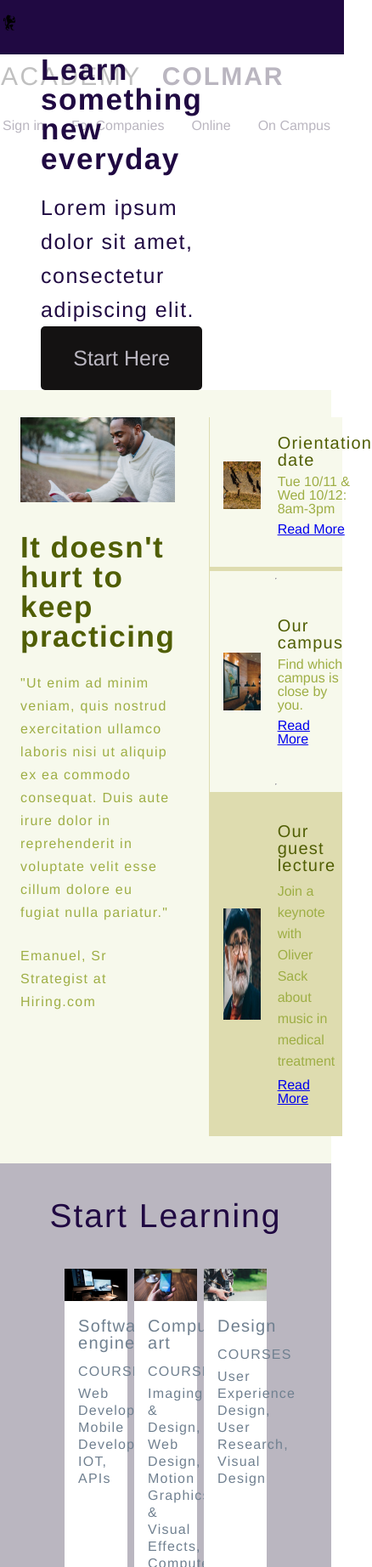
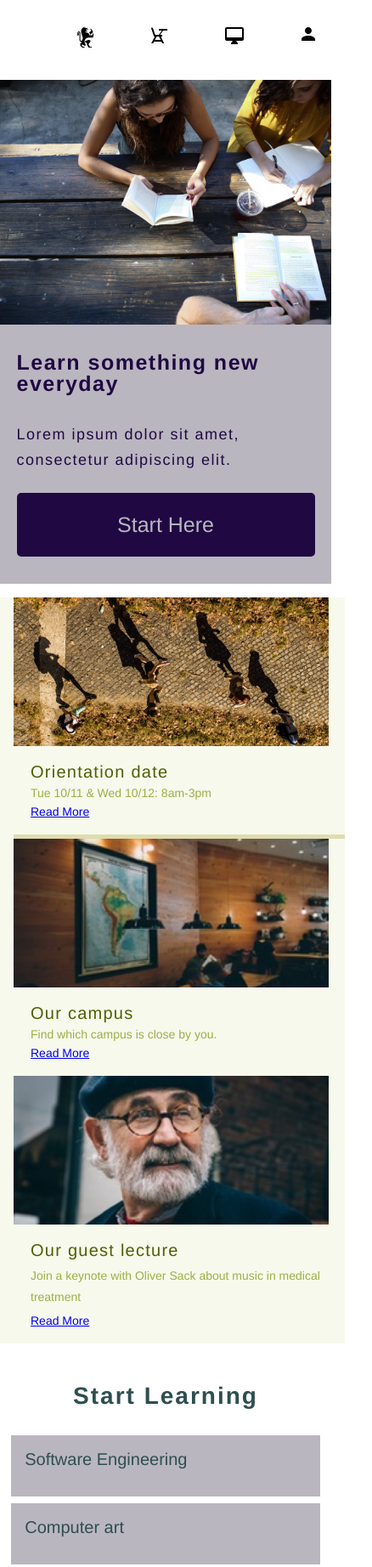
Before and after one commit to goodgoof/colmar_academy, a plain HTML site: page index.html in a window 390 px wide. Shown: the top 1844 px of the page at 85% size, 438 px wide, since content can reach past the window. Drawn offline with Linux system fonts and the light colour scheme.

Commit message:
desktop and mobile

```diff
--- a/index.html
+++ b/index.html
@@ -14,16 +14,19 @@
   <div class="top-nav">
   <nav class="header">
     <ul class="">
-      <li><img src="./resources/images/ic-logo.svg" class="logo"></li>
-      <li><a href="colmar" class="colmar"><span class="bold">COLMAR</span><span id="academy">ACADEMY</span></a></li>
-      <li><a href="#">On Campus</a></li>
-      <li><a href="#">Online</a></li>
-      <li><a href="#">For Companies</a></li>
-      <li><a href="#">Sign in</a></li>
+      <!--<li><img src="./resources/images/ic-logo.svg" class="logo"></li>-->
+      <li class="desktop"><img src="./resources/images/ic-logo.svg" class="logo">
+        <a href="colmar" class="colmar"><span id="academy">ACADEMY</span><span class="bold">COLMAR</span></a>
+      <li class="desktop"><a href="#">Sign in</a></li>
+      <li class="desktop"><a href="#">For Companies</a></li>
+      <li class="desktop"><a href="#">Online</a></li>
+      <li class="desktop"><a href="#">On Campus</a></li>
 
+
+      <li><img src="./resources/images/ic-login.svg" class="mobile"></a></li>
+      <li><img src="./resources/images/ic-online.svg" class="mobile"></a></li>
       <li><img src="./resources/images/ic-on-campus.svg" class="mobile"></a></li>
-      <li><img src="./resources/images/ic-online.svg" class="mobile"></a></li>
-      <li><img src="./resources/images/ic-login.svg" class="mobile"></a></li>
+      <li><img src="./resources/images/ic-logo.svg" class="mobile"></li>
     </ul>
   </nav>
 </div>
@@ -57,6 +60,7 @@
 
       <div class="flexi" id="nopad">
         <img src="./resources/images/information-orientation.jpg" class="orientation">
+        <img src="./resources/images/information-orientation-mobile.jpg" class="mob">
         <div class="date_time">
           <h2 class="event">Orientation date</h2>
           <p class= "dates">Tue 10/11 & Wed 10/12: 8am-3pm</p>
@@ -67,7 +71,8 @@
 
      <div class="flexi">
         <img src="./resources/images/information-campus.jpg" class="campus">
-        <div class="date_time">
+        <img src="./resources/images/information-campus-mobile.jpg" class="mob">
+        <div class="date_time" id="date_time">
           <h2 class="event">Our campus</h2>
           <p class= "dates">Find which campus is close by you.</p>
           <a href="#">Read More</a>
@@ -77,6 +82,7 @@
 
      <div class="flexi" id="color">
         <img src="./resources/images/information-guest-lecture.jpg" class="guest">
+        <img src="./resources/images/information-guest-lecture-mobile.jpg" class="mob">
         <div class="date_time">
           <h2 class="event">Our guest lecture</h2>
           <p class= "dates" id="keynote">Join a keynote with Oliver Sack about music in medical treatment</p>
@@ -91,6 +97,14 @@
  <div class="section3">
 
       <h2 id="start">Start Learning</h2>
+
+      <div class="for_mobile" id="engg">Software Engineering</div>
+      <div class="for_mobile" id="comp">Computer art</div>
+      <div class="for_mobile" id="des">Design</div>
+      <div class="for_mobile" id="data">Data</div>
+      <div class="for_mobile" id="bus">Business</div>
+      <div class="for_mobile" id="mark">Marketing</div>
+
 
    <div class="courses">
 
@@ -147,7 +161,7 @@
 <h2 id="thesis">Thesis Exhibit</h2>
 <div class="section4">
 
-  <div class="video">
+  <div class="video" id="video">
     <video source src="./resources/videos/thesis.mp4" type="video/mp4"  autoplay loop></video>
     <h2 class="study" id="study">Reimagine urban</h2>
     <p class="block" id="block">"Ut enim ad minim veniam, quis nostrud exercitation ullamco laboris nisi ut aliquip ex ea commodo consequat. Duis aute irure dolor in reprehenderit in voluptate
@@ -178,18 +192,9 @@
 
 
 <footer class="">
-  <p class="copyright">&copy; 2016 Colmar Academy. All rights reserved <span class="term">Privacy</span> <span>Terms</span></p>
+  <p class="copyright">&copy; 2016 Colmar Academy. All rights reserved <span class="term">Privacy</span> <span class="ft">Terms</span></p>
 
 </footer>
-
-
-
-
-
-
-
-
-
 
 </body>
 
--- a/resources/style.css
+++ b/resources/style.css
@@ -10,39 +10,41 @@ body {
   display: none;
 }
 .top-nav {
-  background-color: #200942;
+  background-color: white;
   margin: 0 -15px;
 }
 nav {
   height: 64px;
-  background-color: #200942;
+  background-color: white;
+  margin-right: 24px;
 
 }
 ul li {
   list-style-type: none;
   display: inline-block;
   padding: 16px;
-  color: #bab6c0;
+  color: darkslategrey;;
 
 }
 img.logo{
-  color:#bab6c0;
-  width: 20px;
+  width: 30px;
+  margin-left: 24px;
 }
 
 ul li a {
-  color: #bab6c0;
+  color: darkslategrey;
   text-decoration: none;
 }
 
-ul li:nth-child(1n+3){
+ul li:nth-child(1n+2){
   float: right;
 }
+
 
 .colmar {
   height: 32px;
   letter-spacing: 2px;
-  color: silver;
+  color: darkslategrey;
   font-size: 30px;
   text-decoration: none;
 }
@@ -50,12 +52,15 @@ ul li:nth-child(1n+3){
 #academy {
   font-weight: 150;
   letter-spacing: 2.5px;
+
 }
 
 span.bold {
   font-weight:700;
-  color: #bab6c0;
+  color: darkslategrey;
+  margin-right: 0px;
 }
+/* media queries for navbar*/
 
 /*styles for banner*/
 
@@ -93,7 +98,7 @@ h1.learn, h2.study {
 
 .start {
   height: 50px;
-  background-color: #141212;
+  background-color: #200942;
   color: #bab6c0;
   border-radius: 5px;
   text-align: center;
@@ -113,6 +118,10 @@ img.banner2 {
   width: 100%;
   margin-bottom: 32px;
 
+}
+
+.mob {
+  display: none;
 }
 .subsection2 {
   width: 60%;
@@ -179,6 +188,10 @@ h2.study {
 }
 /*section3 styles*/
 
+.for_mobile {
+  display: none;
+}
+
 #start {
   letter-spacing: 2px;
   line-height: 60px;
@@ -199,7 +212,6 @@ h2.study {
 
 .section3, h2#start{
   background-color: #bab6c0;
-
 }
 
 .software, .computer, .data, .design, .business, .marketing {
@@ -356,3 +368,164 @@ span {
   padding-right: 15px;
   clear: both;
 }
+
+
+
+@media only screen and (min-width: 320px) and (max-width: 480px){
+  body {
+    margin: auto;
+    font-size: 14px;
+    border: none;
+  }
+
+  nav {
+    height: 64px;
+    margin: 0px;
+  }
+
+  ul li {
+    padding: 0px;
+  }
+
+  .desktop {
+    display: none;
+  }
+
+  .mobile {
+    display: inline-block;
+    margin: 30px;
+  }
+
+  img.banner {
+    width: 100%;
+    margin: 0px;
+  }
+  .jumbotron {
+    background-color: #bab6c0;
+    display: flex;
+    align-items: center;
+    flex-direction: column;
+    color: #200942;
+    width: 100%;
+    margin: 0px;
+
+  }
+
+  h1.learn {
+  font-size: 25px;
+  }
+
+  .banner_text {
+    margin: 32px 16px;
+    width: 90%;
+  }
+
+  .lorem {
+    letter-spacing: none;
+    font-size: 18px;
+    line-height: 30px;
+    margin-top: 32px;
+  }
+
+  .start {
+    margin-top: 24px;
+    background-color: #200942;
+  }
+  .subsection2 {
+    display: none;
+  }
+
+  .campus, .orientation, .guest {
+    display: none;
+  }
+
+  .subsection3 {
+    display: flex;
+    align-items: center;
+    flex-direction: column;
+    width: 100%;
+    margin: 16px 16px 32px 16px;
+    border: none;
+  }
+  .flex, .flexi{
+    display: block;
+    align-items: center;
+    flex-direction: column;
+    width: 100%;
+    background-color: #F7F9EC;
+    padding: 0px;
+  }
+
+  #color {
+    background-color: #F7F9EC;;
+  }
+
+  hr {
+    display: none;
+  }
+  img.mob {
+    display: block;
+    width: 95%;
+    margin-right: 16px;
+  }
+  .guest {
+    display: none;
+  }
+
+  .courses {
+    display: none;
+  }
+
+  div.for_mobile {
+    display: block;
+    width:85%;
+    height: 30px;
+    background-color:#bab6c0;
+    margin:8px auto;
+    color: darkslategray;
+    padding: 18px 16px 24px 16px;
+    font-size: 1.25rem;
+  }
+
+  .section3 {
+    background-color: white;
+    width: 100%;
+  }
+
+  h2#start {
+    background-color: white;
+    color: darkslategray;
+    margin-bottom: 16px;
+    letter-spacing: none;
+    font-weight: bold;
+    font-size: 1.75rem;
+    padding: 0px;
+  }
+
+  #thesis {
+  margin-bottom: 16px;
+  margin-top: 32px;
+  background-color: white;
+  color: darkslategray;
+  padding: 0px;
+  }
+
+  #video {
+    width: 100%;
+    margin:0px 0px 24px 0px;
+
+  }
+
+  .row1 {
+    display: none;
+  }
+
+  #study, #block {
+    display: none;
+  }
+
+  span.term, .ft {
+    display: none;
+  }
+
+}
```
